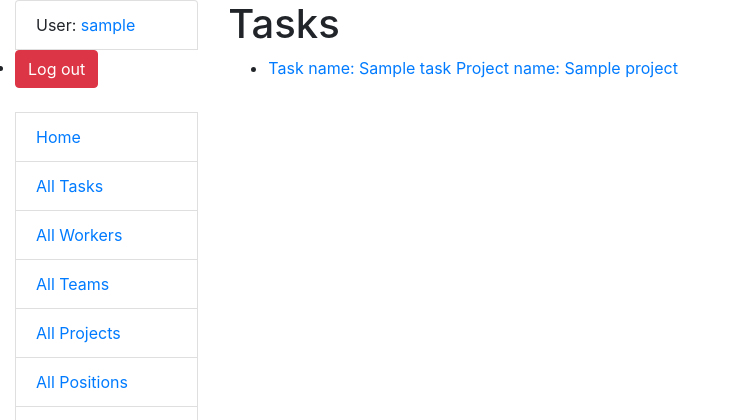
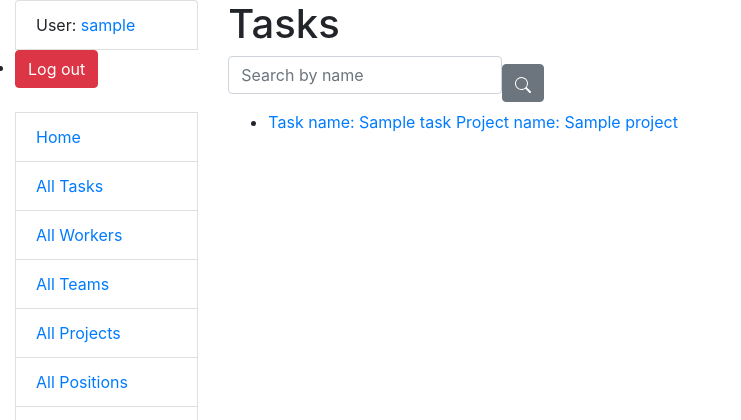
Before and after one commit to OlhaKuzmyn/task-manager, a Django app: page /tasks/ in a window 1280 px wide. Shown: the top 420 px of the page, without its empty margins (0-741 px from the left). Run offline with Django 5.2, Linux system fonts and the light colour scheme; a user stored in the database is signed in; tables that the repository leaves empty hold one stand-in row (values such as "Sample post"); some libraries are stand-ins or nearby versions.

Commit message:
added search by name to TaskListView

```diff
--- /dev/null
+++ b/manager/forms.py
@@ -0,0 +1,30 @@
+from django import forms
+from django.contrib.auth import get_user_model
+
+
+class TaskSearchForm(forms.Form):
+    name = forms.CharField(
+        max_length=255,
+        required=False,
+        label="",
+        widget=forms.TextInput(attrs={
+            "placeholder": "Search by name",
+        })
+    )
+    # deadline = forms.DateTimeField(
+    #     required=False,
+    #     label="",
+    #     widget=forms.DateTimeInput(attrs={
+    #         "placeholder": "Search by deadline",
+    #     })
+    # )
+    # is_completed = forms.BooleanField(
+    #     required=False,
+    #     label="",
+    #     widget=forms.CheckboxInput(attrs={
+    #         "checked": "Completed",
+    #     })
+    # )
+    # priority = forms.ChoiceField(
+    #
+    # )
--- a/manager/views.py
+++ b/manager/views.py
@@ -4,6 +4,7 @@ from django.shortcuts import render
 from django.urls import reverse_lazy
 from django.views import generic
 
+from manager.forms import TaskSearchForm
 from manager.models import Task, Project, Team, Worker, Position, TaskType
 
 
@@ -27,9 +28,28 @@ def index(request):
 
 class TaskListView(LoginRequiredMixin, generic.ListView):
     model = Task
-    queryset = Task.objects.select_related("project")
     paginate_by = 5
 
+    def get_context_data(self, **kwargs):
+        context = super(TaskListView, self).get_context_data(**kwargs)
+        name = self.request.GET.get("name", "")
+        context["search_form"] = TaskSearchForm(
+            initial={
+                "name": name,
+            }
+        )
+        return context
+
+    def get_queryset(self):
+        queryset = Task.objects.select_related("project")
+        form = TaskSearchForm(self.request.GET)
+        if form.is_valid():
+            return queryset.filter(
+                name__icontains=form.cleaned_data["name"]
+            )
+        return queryset
+
+# create another view for completed and not completed tasks or figure out the way to filter view
 
 class TaskDetailView(LoginRequiredMixin, generic.DetailView):
     model = Task
--- /dev/null
+++ b/templates/includes/search.html
@@ -0,0 +1,10 @@
+{% load crispy_forms_filters %}
+
+  <form action="" method="get" class="form-inline">
+    {{ search_form|crispy }}
+    <button type="submit" class="btn btn-secondary">
+      <svg xmlns="http://www.w3.org/2000/svg" width="16" height="16" fill="currentColor" class="bi bi-search" viewBox="0 0 16 16">
+      <path d="M11.742 10.344a6.5 6.5 0 1 0-1.397 1.398h-.001q.044.06.098.115l3.85 3.85a1 1 0 0 0 1.415-1.414l-3.85-3.85a1 1 0 0 0-.115-.1zM12 6.5a5.5 5.5 0 1 1-11 0 5.5 5.5 0 0 1 11 0"/>
+      </svg>
+    </button>
+  </form>
--- a/templates/manager/task_list.html
+++ b/templates/manager/task_list.html
@@ -3,6 +3,7 @@
 {% block content %}
   <h1>Tasks</h1>
     {% if task_list %}
+    {% include "includes/search.html" %}
       <ul>
         {% for task in task_list %}
           <li>
```
